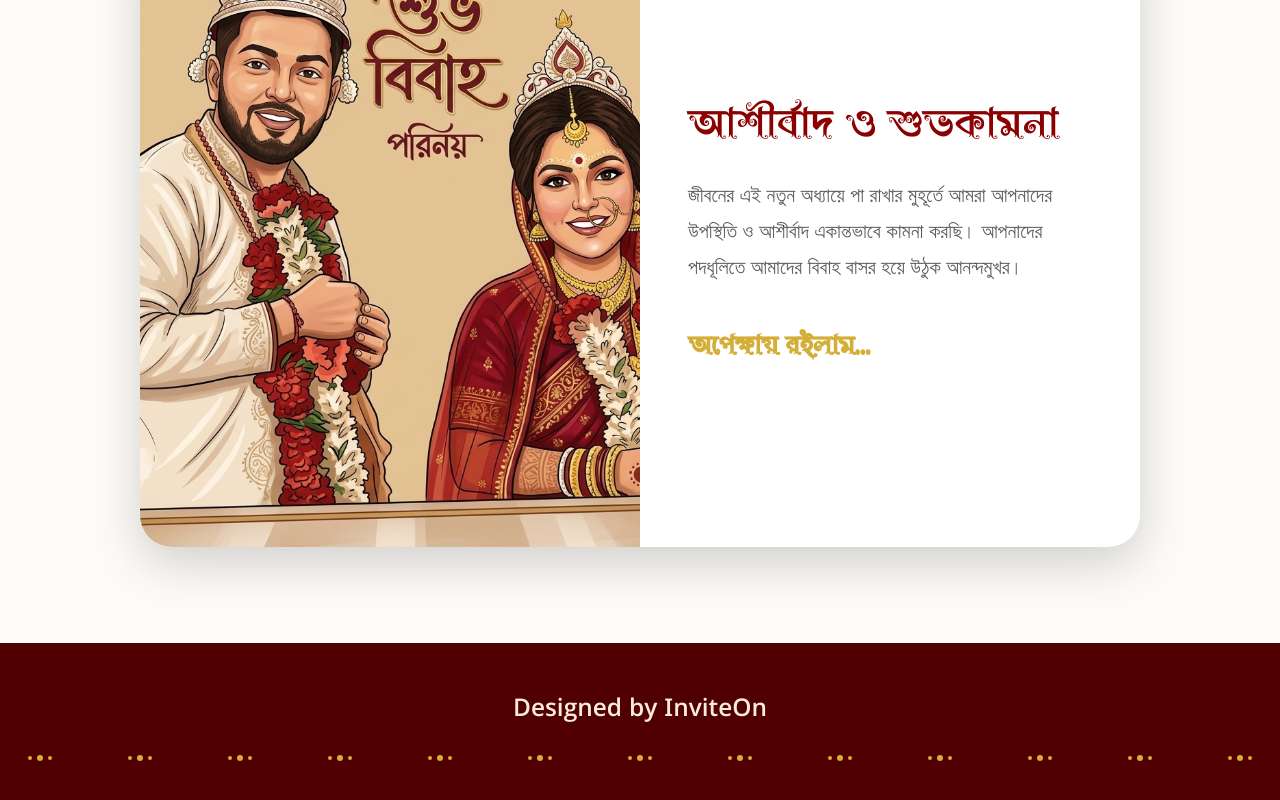
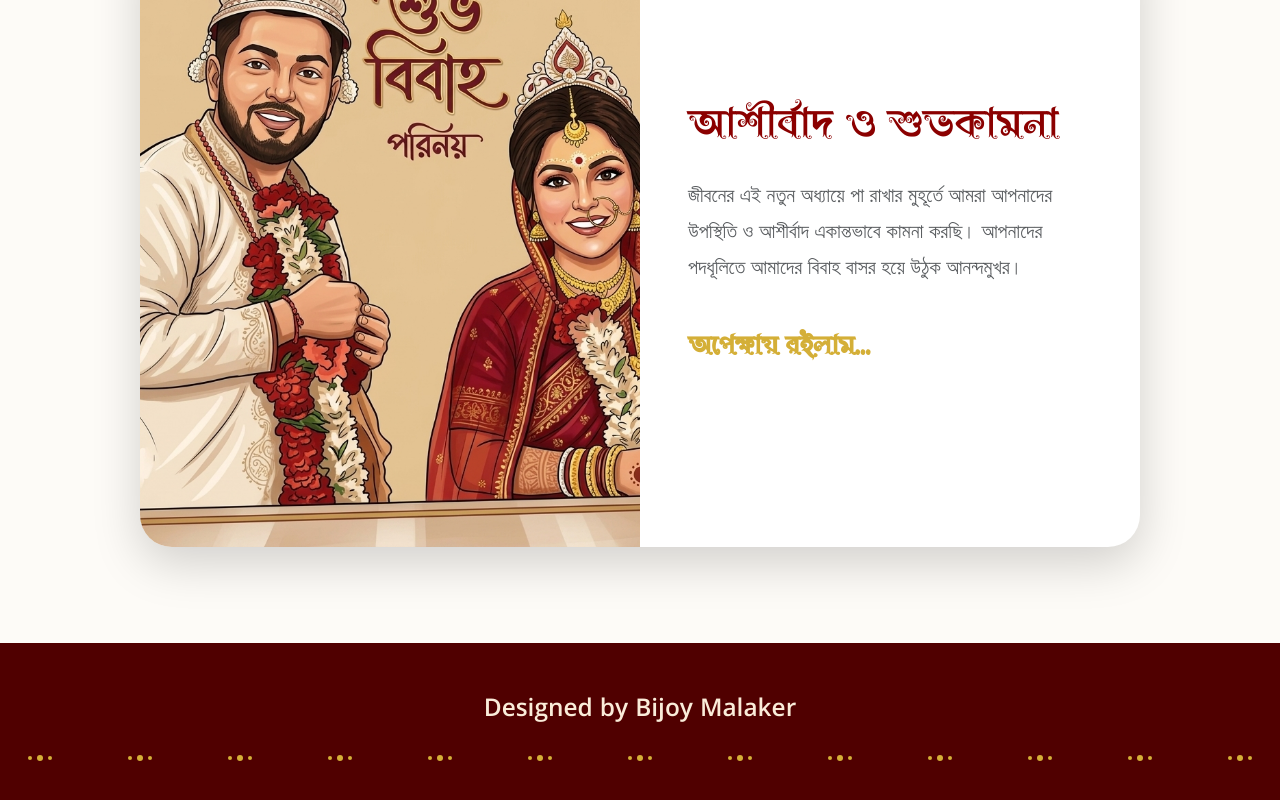
Before and after one commit to bijoymalaker/weddingInvitation, a Vue app: page /main in a window 1280 px wide. Shown: the part 6431-7231 px from the top of the page. Built offline with nearby package versions, Linux system fonts and the light colour scheme; a web font is replaced by a local one.

Commit message:
designed by name changed

```diff
--- a/src/pages/MainPage.vue
+++ b/src/pages/MainPage.vue
@@ -92,7 +92,7 @@ const showWeddingModal = ref(false)
         দুটো মনের মিলন আর দুটি পরিবারের মেলবন্ধন। আমাদের এই নতুন পথচলায় আপনাদের আশীর্বাদ কাম্য।
       </p>
       <div class="w-100 d-flex justify-content-center mt-2">
-        <RouterLink to="/story" class="d-block text-decoration-none mb-4 continuous-pulse" style="width: 100%; max-width: 300px;">
+        <RouterLink to="/" class="d-block text-decoration-none mb-4 continuous-pulse" style="width: 100%; max-width: 300px;">
           <VintagePlaque>
             <p class="text-accent-gold m-0 fw-bold" style="font-size: 1.8rem; letter-spacing: 1px; padding-bottom: 5px;">ক্লিক করুন</p>
           </VintagePlaque>
@@ -225,7 +225,7 @@ const showWeddingModal = ref(false)
 
     <!-- Footer -->
     <footer class="footer-section text-center py-5 mt-5 position-relative" style="background-color: #500000; color: #faecd9;">
-      <h3 class="display-font mb-4 fw-light">Designed by InviteOn</h3>
+      <h3 class="display-font mb-4 fw-light">Designed by Bijoy Malaker</h3>
       <!-- <p class="mb-2">বিনীত</p>
       <p class="fw-bold fs-5 mb-0 display-font">বসু ও মুখার্জী পরিবার</p> -->
 
```
